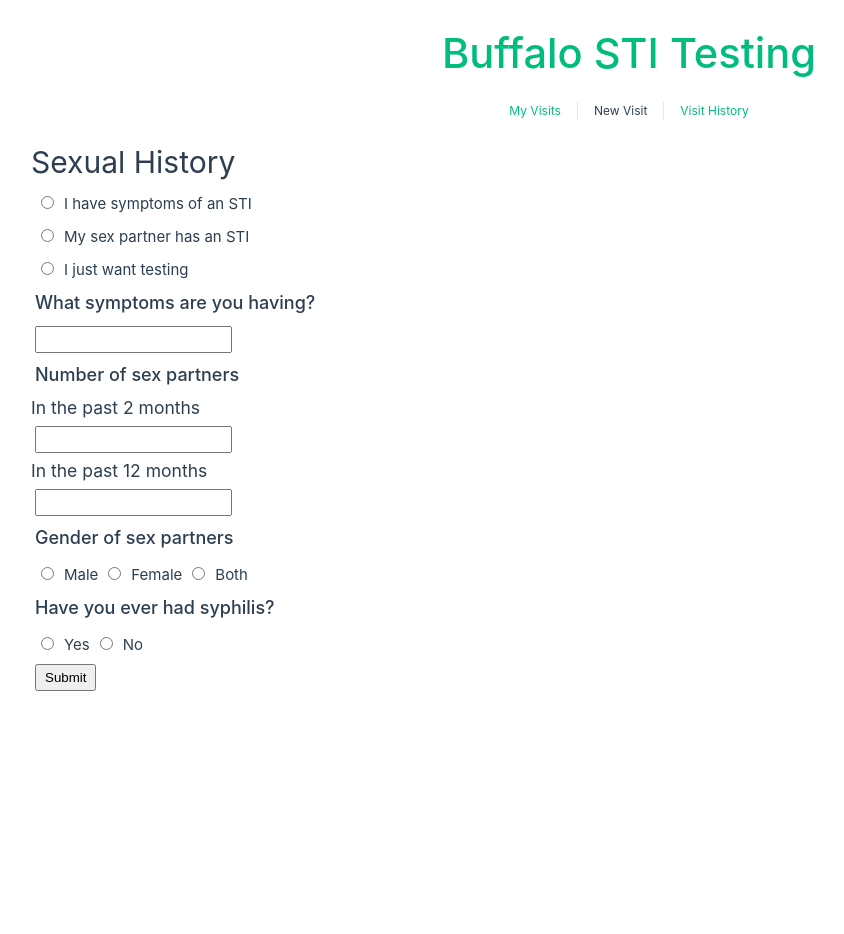
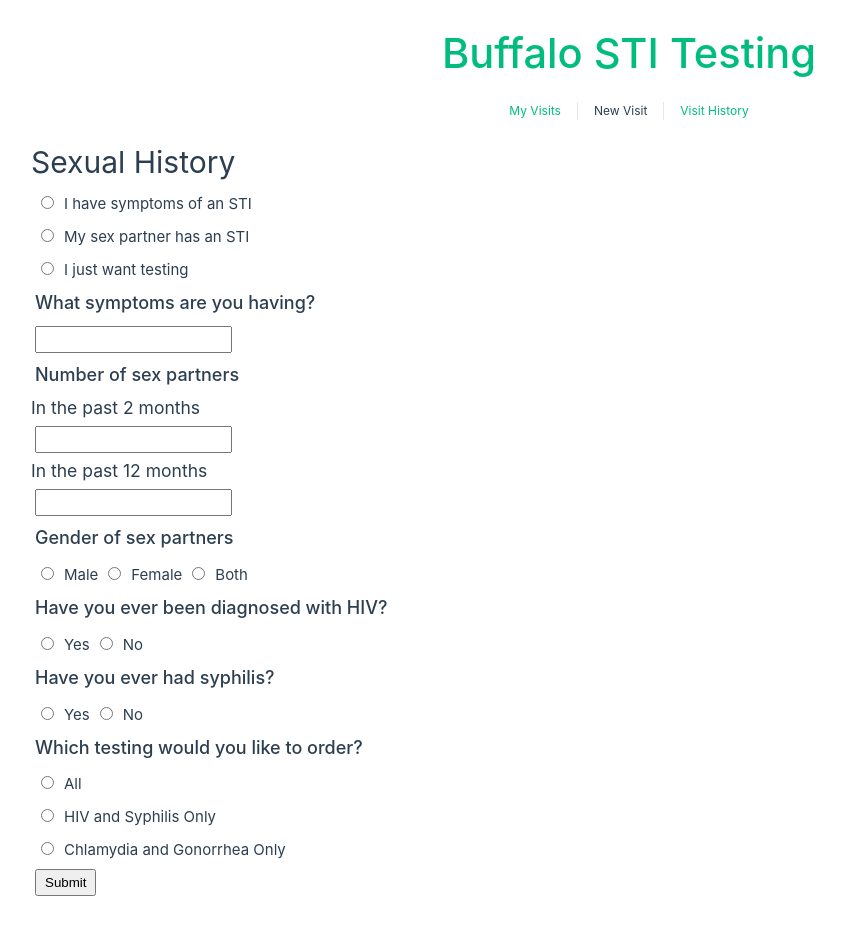
Before and after one commit to tbakare/Group_5_Hackhaton, a Vue app in the folder hackhaton_frontend/buffalo/: page /new-visit in a window 1280 px wide. Shown: the top 934 px of the page, without its empty margins (11-855 px from the left). Before the commit the page ends 800 px from the top, so only its background shows below. Built offline with nearby package versions, Linux system fonts and the light colour scheme.

Commit message:
Forgot to check in rest of form

```diff
--- a/hackhaton_frontend/buffalo/src/views/NewVisitView.vue
+++ b/hackhaton_frontend/buffalo/src/views/NewVisitView.vue
@@ -2,11 +2,11 @@
   <div>
     <form @submit.prevent="submitForm" v-if="!formSubmitted">
       <h1>Sexual History</h1>
-      <input type="radio" value="i-have-symptoms" />
+      <input type="radio" name="sh" value="i-have-symptoms" />
       <label>I have symptoms of an STI</label><br>
-      <input type="radio" value="partner-has-symptoms" />
+      <input type="radio" name="sh" value="partner-has-symptoms" />
       <label>My sex partner has an STI</label><br>
-      <input type="radio" value="partner-has-symptoms" />
+      <input type="radio" name="sh" value="partner-has-symptoms" />
       <label>I just want testing</label><br>
 
       <h2>What symptoms are you having?</h2>
@@ -18,27 +18,40 @@
       <input type="number" placeholder="" /><br>
 
       <h2>Gender of sex partners</h2>
-      <input type="radio" value="Male" />
+      <input type="radio" name="gender" value="Male" />
       <label>Male</label>
-      <input type="radio" value="Female" />
+      <input type="radio" name="gender" value="Female" />
       <label>Female</label>
-      <input type="radio" value="Both" />
+      <input type="radio" name="gender" value="Both" />
       <label>Both</label><br>
 
+      <h2>Have you ever been diagnosed with HIV?</h2>
+      <input type="radio" name="hiv" value="Yes" />
+      <label>Yes</label>
+      <input type="radio" name="hiv" value="No" />
+      <label>No</label><br>
+
       <h2>Have you ever had syphilis?</h2>
-      <input type="radio" value="Yes" />
+      <input type="radio" name="syphilis" value="Yes" />
       <label>Yes</label>
-      <input type="radio" value="No" />
+      <input type="radio" name="syphilis" value="No" />
       <label>No</label><br>
+
+      <h2>Which testing would you like to order?</h2>
+      <input type="radio" name="order" value="All" />
+      <label>All</label><br>
+      <input type="radio" name="order" value="HIV and Syphilis Only" />
+      <label>HIV and Syphilis Only</label><br>
+      <input type="radio" name="order" value="Chlamydia and Gonorrhea Only" />
+      <label>Chlamydia and Gonorrhea Only</label><br>
       <input class="submit" type="submit" value="Submit">
 
     </form>
     <div v-if="formSubmitted">
-      <h3>Form Submitted</h3>
-      <p>Name: {{ name }}</p>
+      <h3>Order Sent</h3>
+      <!-- <p>Name: {{ name }}</p>
       <p>Email: {{ email }}</p>
-      <p>Gender: {{ gender }}</p>
-      <small>Click on run to launch the app again.</small>
+      <p>Gender: {{ gender }}</p> -->
     </div>
   </div>
 </template>
```
